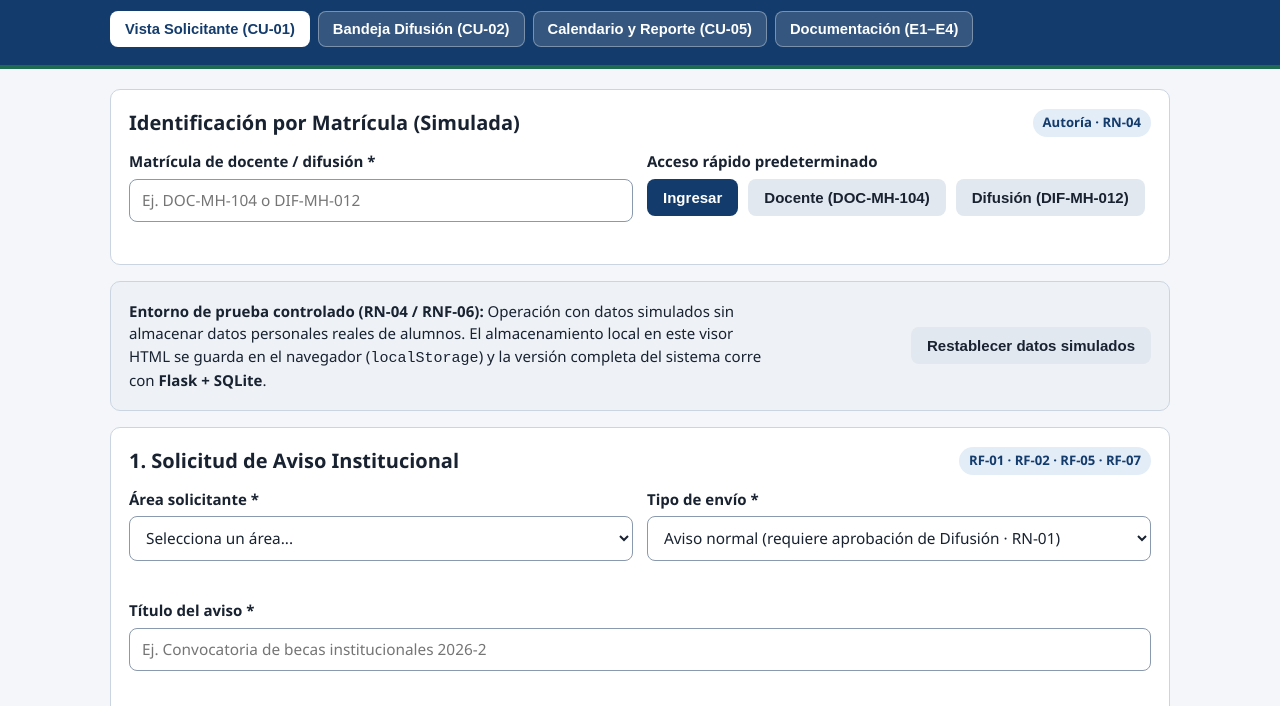
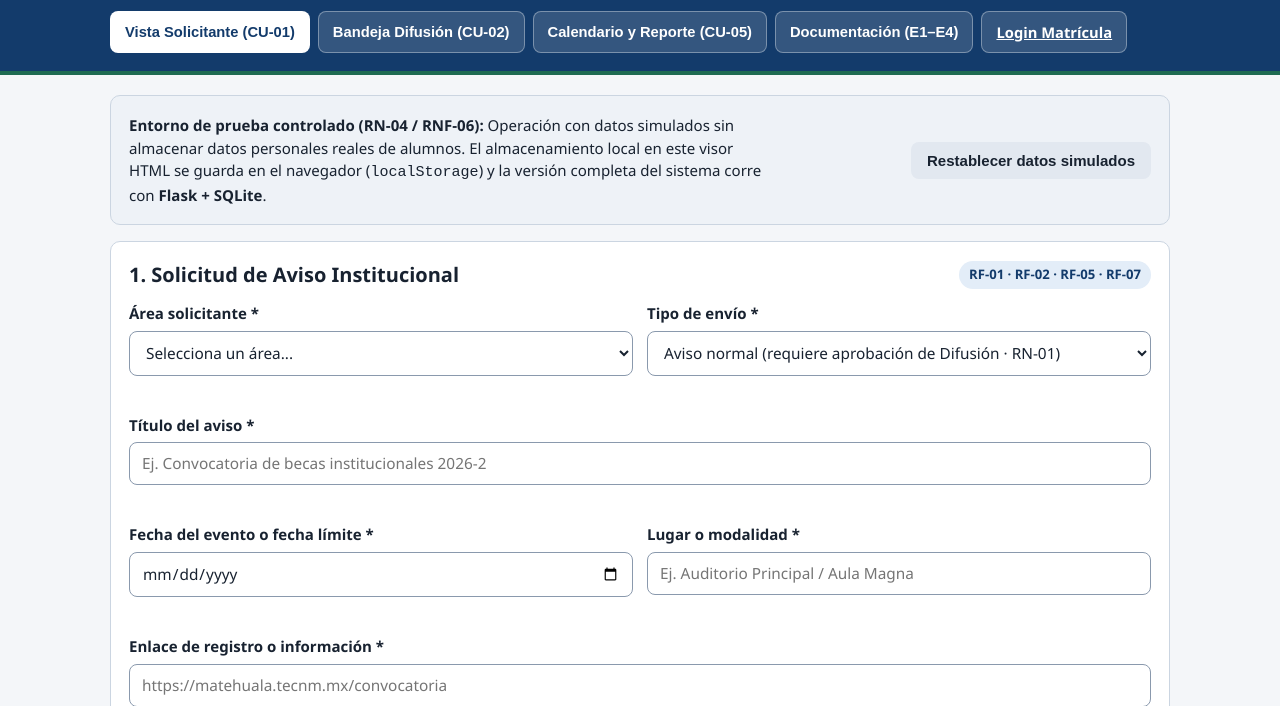
Before and after one commit to LotAparicio/BlackJack-21, a plain HTML site: page index.html in a window 1280 px wide. Shown: the part 79-785 px from the top of the page. Drawn offline with Linux system fonts and the light colour scheme.

Commit message:
Update index.html

```diff
--- a/index.html
+++ b/index.html
@@ -23,41 +23,12 @@
         <button type="button" class="tab-btn" data-view="difusion">Bandeja Difusión (CU-02)</button>
         <button type="button" class="tab-btn" data-view="seguimiento">Calendario y Reporte (CU-05)</button>
         <button type="button" class="tab-btn" data-view="documentacion">Documentación (E1–E4)</button>
+        <a class="tab-btn" href="login.html">Login Matrícula</a>
       </nav>
     </div>
   </header>
 
   <main id="contenido-principal" class="container main-grid">
-    <section class="card login-box" aria-label="Identificación por matrícula">
-      <div class="panel-header">
-        <h2>Identificación por Matrícula (Simulada)</h2>
-        <span class="badge">Autoría · RN-04</span>
-      </div>
-
-      <form id="form-login-docente" class="form-grid" novalidate>
-        <div class="field-group">
-          <label for="matricula-docente">Matrícula de docente / difusión *</label>
-          <input
-            type="text"
-            id="matricula-docente"
-            placeholder="Ej. DOC-MH-104 o DIF-MH-012"
-          />
-          <small class="error-msg" id="err-matricula"></small>
-        </div>
-
-        <div class="field-group">
-          <label>Acceso rápido predeterminado</label>
-          <div class="form-actions">
-            <button type="submit" class="btn btn-primary">Ingresar</button>
-            <button type="button" class="btn btn-secondary btn-preset" data-matricula="DOC-MH-104">Docente (DOC-MH-104)</button>
-            <button type="button" class="btn btn-secondary btn-preset" data-matricula="DIF-MH-012">Difusión (DIF-MH-012)</button>
-          </div>
-        </div>
-      </form>
-
-      <div id="sesion-activa" class="feedback-box hidden" aria-live="polite"></div>
-    </section>
-
     <section class="card notice-banner" aria-label="Cumplimiento normativo y almacenamiento">
       <p>
         <strong>Entorno de prueba controlado (RN-04 / RNF-06):</strong> Operación con datos simulados sin almacenar datos personales reales de alumnos.
```
